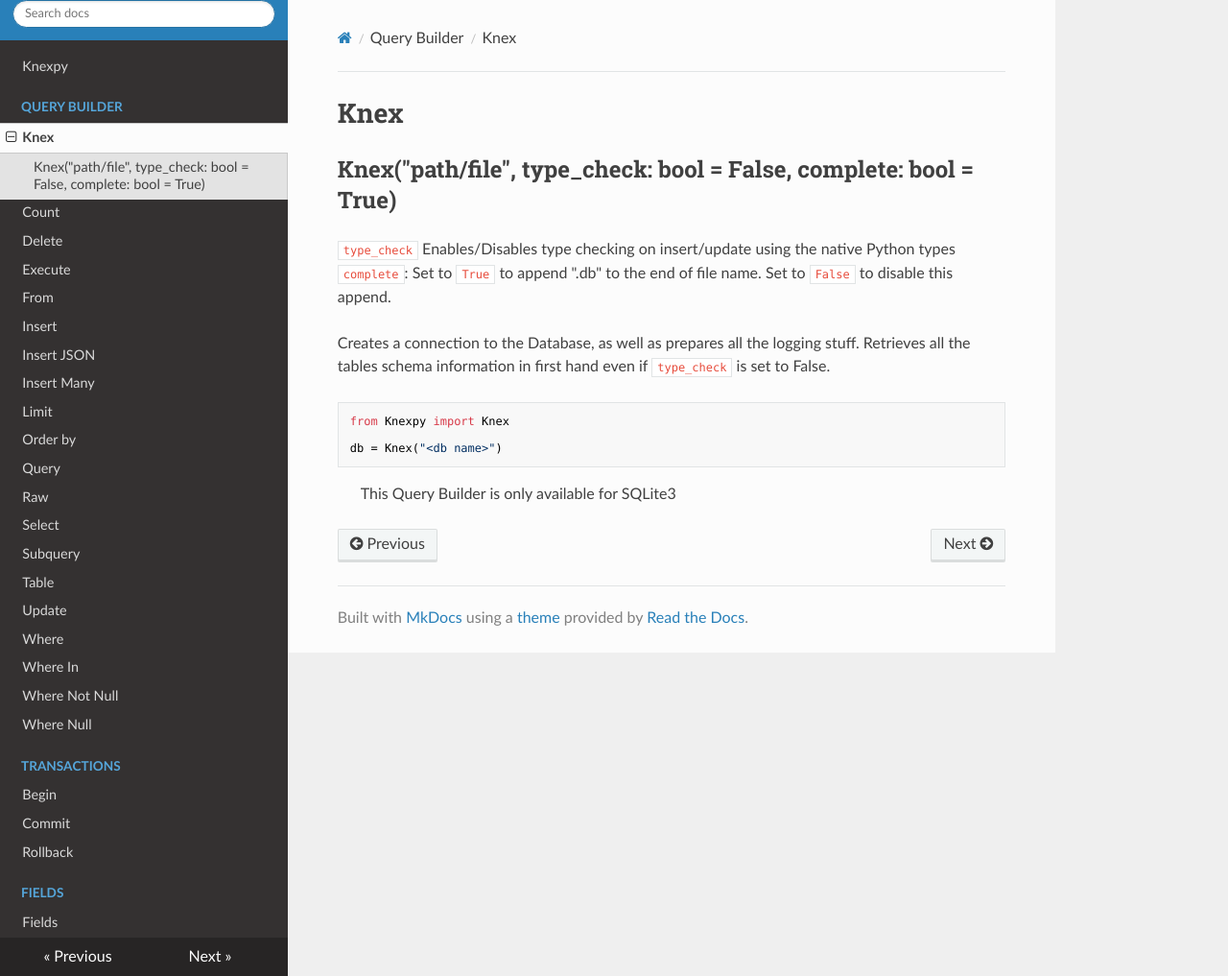
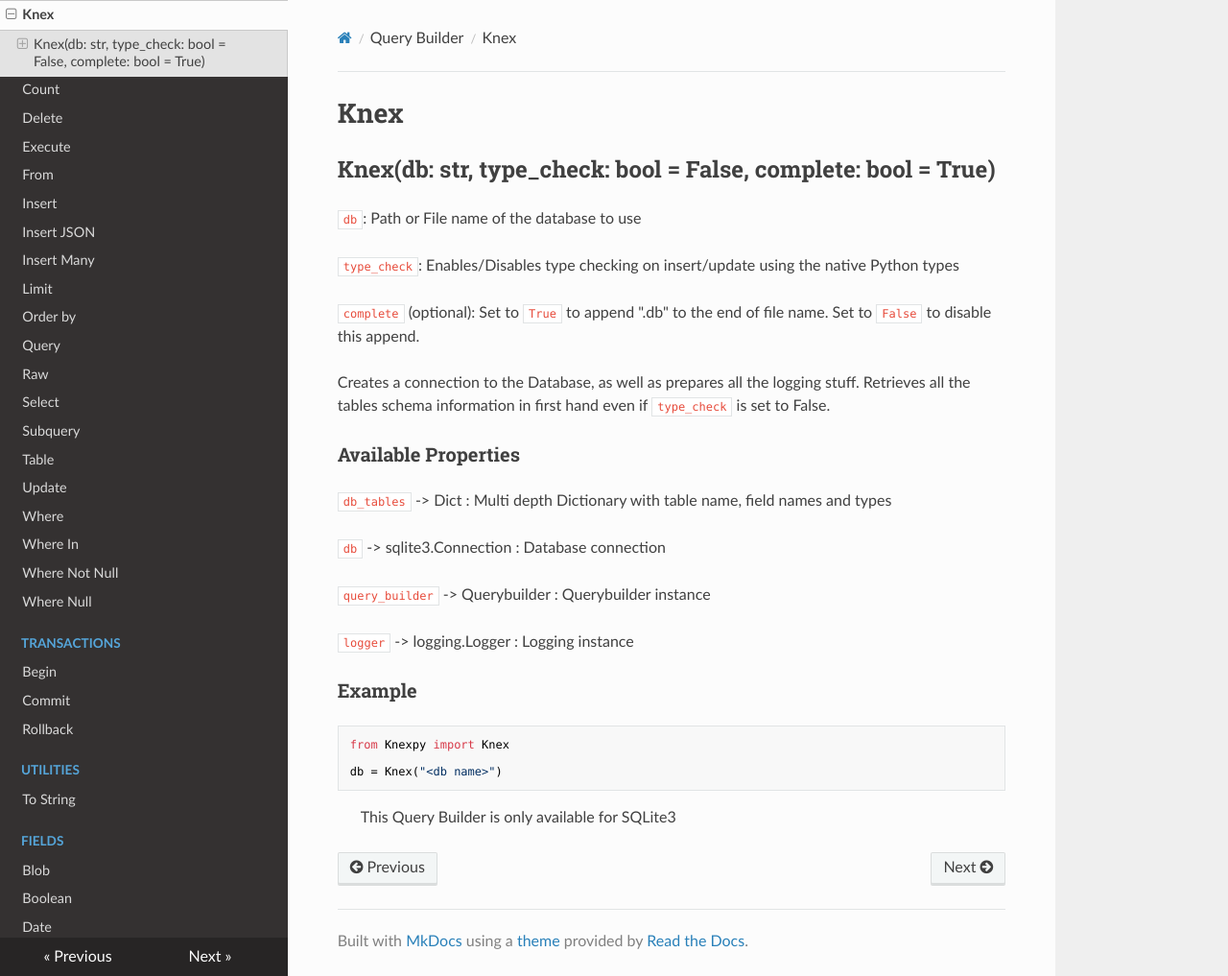
Before and after one commit to carlossilva2/Knexpy, an MkDocs documentation site: the page built from docs/Query Builder/Knex.md, in a window 1280 px wide and 1017 px high. Shown: the whole window at 96% size. Built offline with MkDocs 1.6.1, drawn with Linux system fonts in a browser that asks for light colours; nearby versions of some CDN libraries.

Commit message:
docs(docs): docs

````diff
--- a/docs/Query Builder/Knex.md
+++ b/docs/Query Builder/Knex.md
@@ -1,12 +1,27 @@
 # Knex
 
-## Knex("path/file", type_check: bool = False, complete: bool = True)
+## Knex(db: str, type_check: bool = False, complete: bool = True)
 
-`type_check` Enables/Disables type checking on insert/update using the native Python types
-`complete`: Set to `True` to append ".db" to the end of file name. Set to `False` to disable this append.
+`db`: Path or File name of the database to use
+
+`type_check`: Enables/Disables type checking on insert/update using the native Python types
+
+`complete` (optional): Set to `True` to append ".db" to the end of file name. Set to `False` to disable this append.
 
 Creates a connection to the Database, as well as prepares all the logging stuff.
 Retrieves all the tables schema information in first hand even if `type_check` is set to False.
+
+### Available Properties
+
+`db_tables` -> Dict : Multi depth Dictionary with table name, field names and types
+
+`db` -> sqlite3.Connection : Database connection
+
+`query_builder` -> Querybuilder : Querybuilder instance
+
+`logger` -> logging.Logger : Logging instance
+
+### Example
 
 ```python
 from Knexpy import Knex
````
Also changed, not shown: docs/Query Builder/table.md (+1 -1 lines), docs/Utilities/to_string.md (added, +18 -0 lines), docs/fields/blob.md (added, +9 -0 lines), docs/fields/boolean.md (added, +9 -0 lines), docs/fields/date.md (added, +9 -0 lines), docs/fields/datetime.md (added, +9 -0 lines), docs/fields/double.md (added, +9 -0 lines), docs/fields/fields.md (+39 -0 lines), docs/fields/float.md (added, +9 -0 lines), docs/fields/foreign_key.md (added, +9 -0 lines), docs/fields/integer.md (added, +9 -0 lines), docs/fields/text.md (added, +9 -0 lines), docs/fields/varchar.md (added, +15 -0 lines), docs/roadmap/roadmap.md (added, +14 -0 lines).
